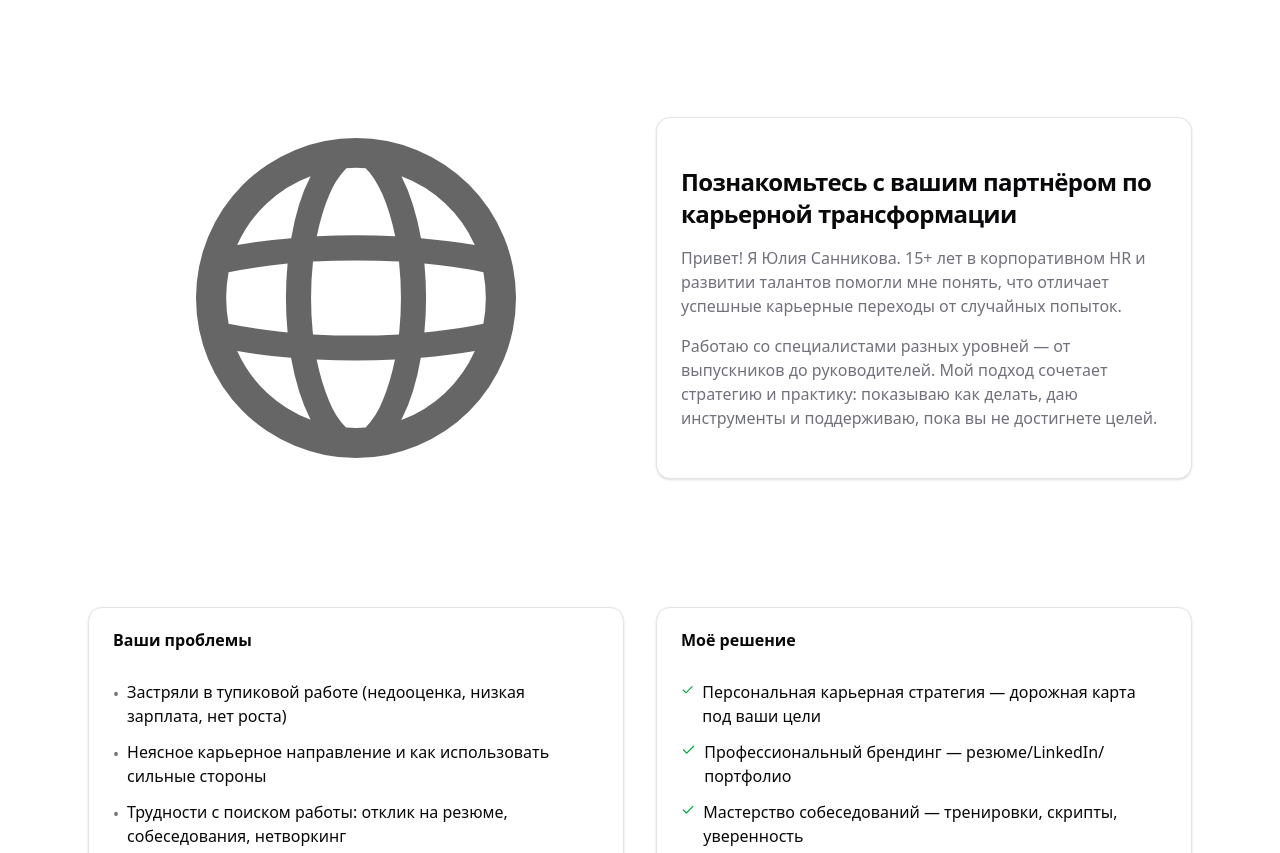
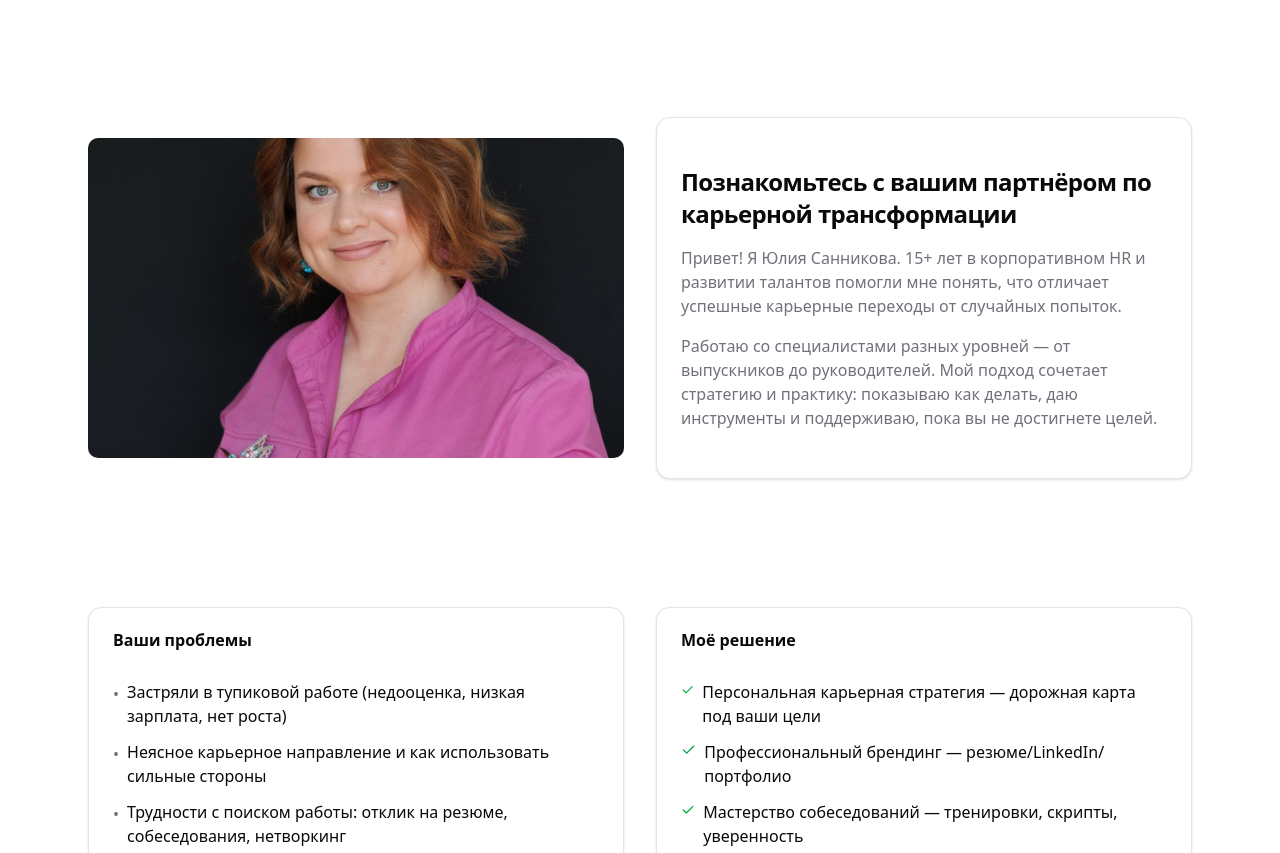
Before and after one commit to lfosignal/career-stories, a Next.js app: page / in a window 1280 px wide. Shown: the part 940-1793 px from the top of the page. Built offline with nearby package versions, Linux system fonts and the light colour scheme.

Commit message:
feat(about): use exported photo as hero image (consultant.jpg)

```diff
--- a/src/components/site/About.tsx
+++ b/src/components/site/About.tsx
@@ -8,10 +8,10 @@ export function About() {
       <div className="grid items-center gap-8 md:grid-cols-2">
         <div className="relative h-64 w-full md:h-80">
           <Image
-            src="/globe.svg"
+            src="/consultant.jpg"
             alt="Портрет консультанта"
             fill
-            className="object-contain dark:invert"
+            className="rounded-lg object-cover"
             priority
           />
         </div>
```
Also changed, not shown: public/consultant.jpg (added).
